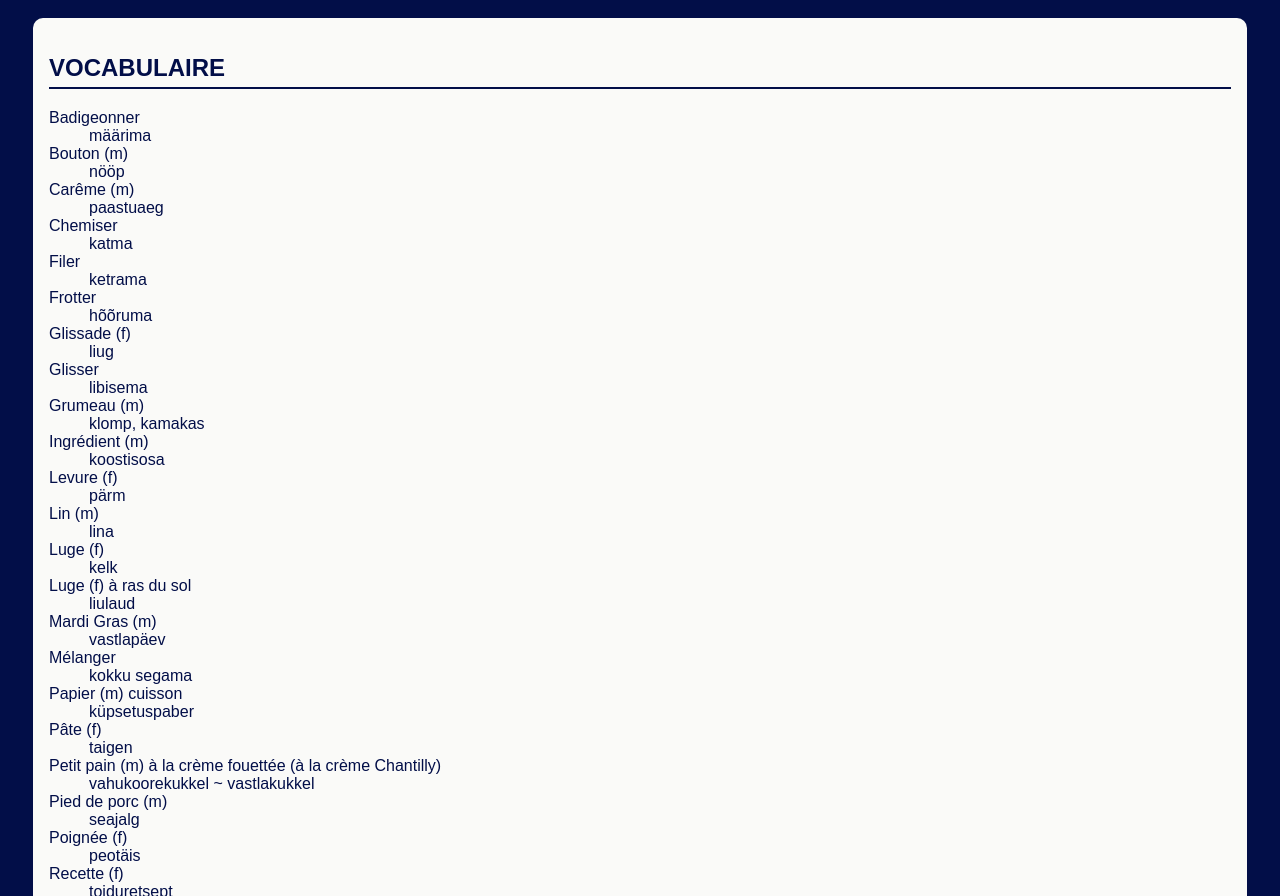
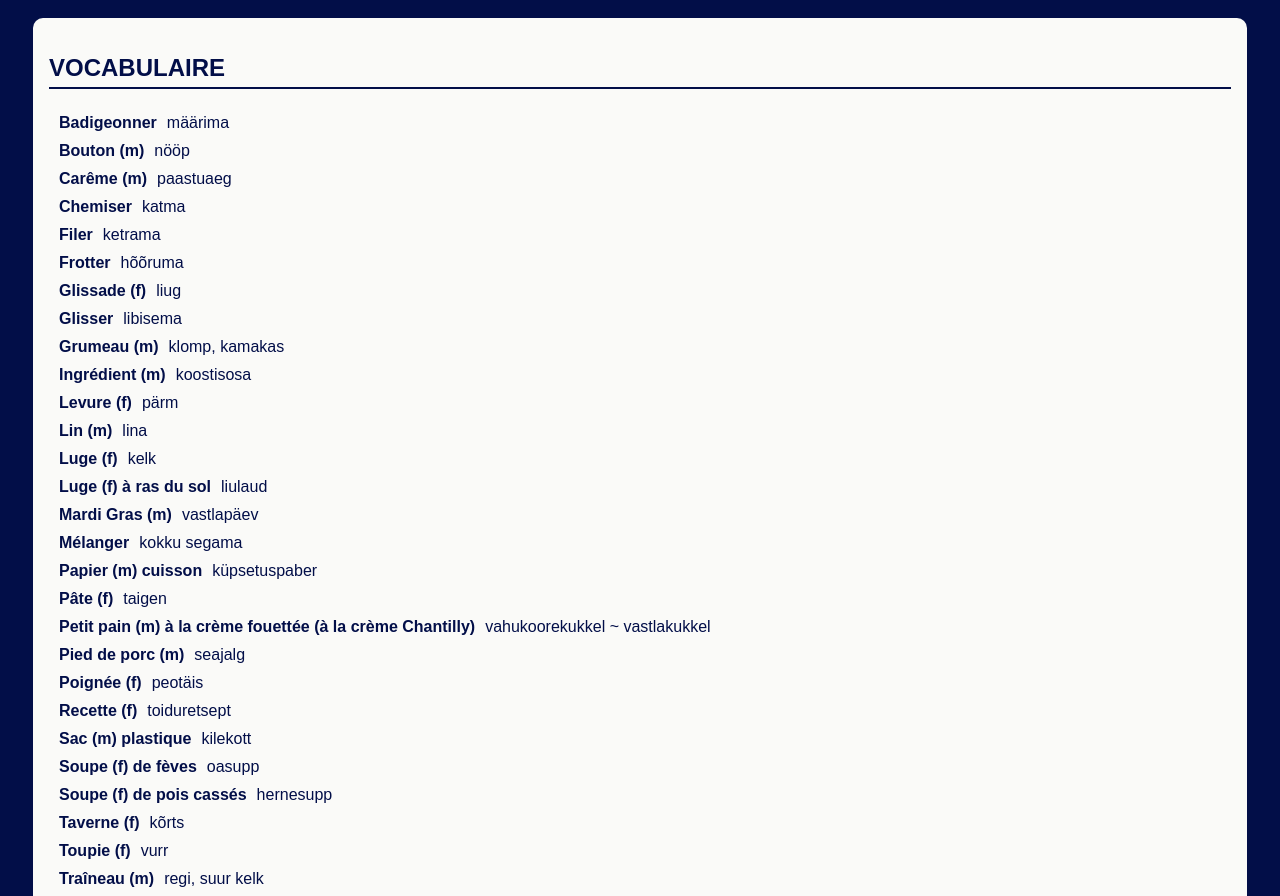
Before and after one commit to kadriroosmaa/eesti-pyhade-veebileht, a plain HTML site: page vastlad.html in a window 1280 px wide. Shown: the part 1401-2297 px from the top of the page. Drawn offline with Linux system fonts and the light colour scheme.

Commit message:
sõnavara

```diff
--- a/css/jaanipaev.css
+++ b/css/jaanipaev.css
@@ -57,3 +57,24 @@ footer {
     background-color: rgb(255, 255, 255);
     padding: none
 }
+
+sõnastiku formatting dl {
+    display: grid;
+    grid-template-columns: 1fr 3fr;
+    gap: 0;
+    width: 200px;
+}
+
+dt {
+    float: left;
+    padding: 5px 10px;
+    font-weight: bold;
+    border-bottom: 1px;
+}
+
+dd {
+    padding: 5px 10px;
+    margin: 0;
+    border-bottom: 1px;
+    border-left: 1px;
+}
--- a/css/joulud-ja-uusaasta.css
+++ b/css/joulud-ja-uusaasta.css
@@ -57,3 +57,24 @@ footer {
     background-color: rgb(255, 255, 255);
     padding: none
 }
+
+sõnastiku formatting dl {
+    display: grid;
+    grid-template-columns: 1fr 3fr;
+    gap: 0;
+    width: 200px;
+}
+
+dt {
+    float: left;
+    padding: 5px 10px;
+    font-weight: bold;
+    border-bottom: 1px;
+}
+
+dd {
+    padding: 5px 10px;
+    margin: 0;
+    border-bottom: 1px;
+    border-left: 1px;
+}
--- a/css/lihavotted.css
+++ b/css/lihavotted.css
@@ -60,17 +60,22 @@ footer {
 }
 
 sõnastiku formatting
- dl {
+dl {
     display: grid;
-    grid-gap: 4px 16px;
-    grid-template-columns:max-content;
+    grid-template-columns: 1fr 3fr;
+    gap: 0;
+    width: 200px;
 }
 
 dt {
+    float: left;
+    padding: 5px 10px;
     font-weight: bold;
+    border-bottom: 1px;
 }
 
 dd {
+    padding: 5px 10px;
     margin: 0;
-    grid-column-start: 2;
-}
+    border-bottom: 1px;
+    border-left: 1px;}
--- a/css/mardi-ja-kadripaev.css
+++ b/css/mardi-ja-kadripaev.css
@@ -57,3 +57,24 @@ footer {
     background-color: rgb(255, 255, 255);
     padding: none
 }
+
+sõnastiku formatting dl {
+    display: grid;
+    grid-template-columns: 1fr 3fr;
+    gap: 0;
+    width: 200px;
+}
+
+dt {
+    float: left;
+    padding: 5px 10px;
+    font-weight: bold;
+    border-bottom: 1px;
+}
+
+dd {
+    padding: 5px 10px;
+    margin: 0;
+    border-bottom: 1px;
+    border-left: 1px;
+}
--- a/css/vastlad.css
+++ b/css/vastlad.css
@@ -57,3 +57,24 @@ footer {
     background-color: rgb(255, 255, 255);
     padding: none
 }
+
+sõnastiku formatting dl {
+    display: grid;
+    grid-template-columns: 1fr 3fr;
+    gap: 0;
+    width: 200px;
+}
+
+dt {
+    float: left;
+    padding: 5px 10px;
+    font-weight: bold;
+    border-bottom: 1px;
+}
+
+dd {
+    padding: 5px 10px;
+    margin: 0;
+    border-bottom: 1px;
+    border-left: 1px;
+}
```
